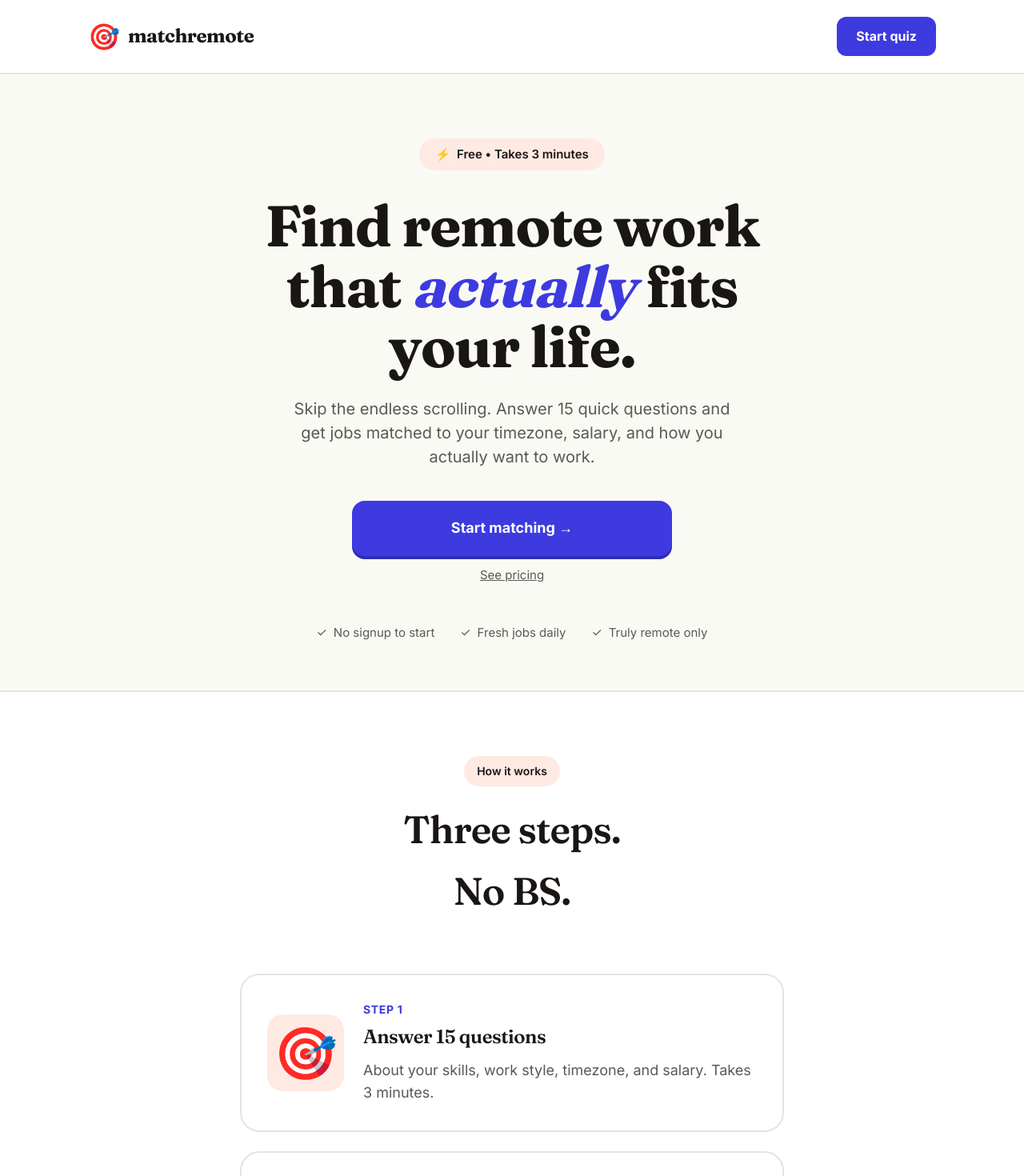
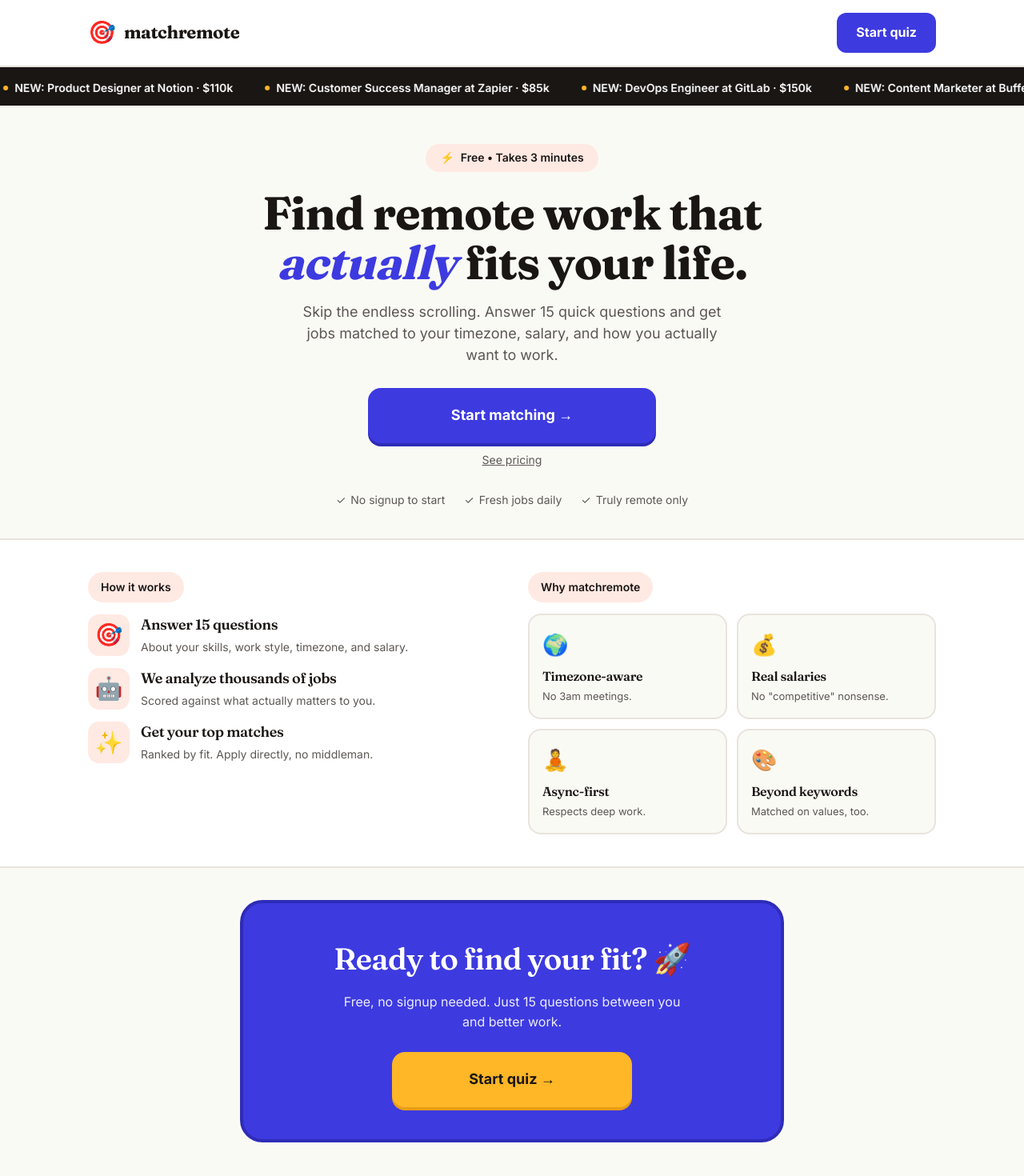
Before and after one commit to johanneskepp/matchremote.io, a Next.js app: page / in a window 1280 px wide. Shown: the top 1470 px of the page at 80% size. Built offline with nearby package versions, Linux system fonts and the light colour scheme.

Commit message:
Compact landing page layout and add scrolling recent jobs ticker

```diff
--- a/app/globals.css
+++ b/app/globals.css
@@ -359,6 +359,54 @@ button {
   }
 }
 
+/* Job ticker - thin scrolling banner of recently added jobs */
+.job-ticker {
+  background: var(--ink);
+  overflow: hidden;
+  padding: 10px 0;
+  white-space: nowrap;
+}
+
+.job-ticker-track {
+  display: inline-flex;
+  align-items: center;
+  gap: 40px;
+  animation: ticker-scroll 32s linear infinite;
+  will-change: transform;
+}
+
+.job-ticker:hover .job-ticker-track {
+  animation-play-state: paused;
+}
+
+.job-ticker-item {
+  display: inline-flex;
+  align-items: center;
+  gap: 8px;
+  color: white;
+  font-size: 14px;
+  font-weight: 600;
+}
+
+.job-ticker-item .dot {
+  width: 6px;
+  height: 6px;
+  border-radius: 50%;
+  background: var(--yellow);
+  flex-shrink: 0;
+}
+
+@keyframes ticker-scroll {
+  from { transform: translateX(0); }
+  to { transform: translateX(-50%); }
+}
+
+@media (prefers-reduced-motion: reduce) {
+  .job-ticker-track {
+    animation: none;
+  }
+}
+
 /* Big number for stats */
 .big-num {
   font-family: 'Fraunces', serif;
--- a/app/page.tsx
+++ b/app/page.tsx
@@ -1,18 +1,29 @@
 import Link from 'next/link'
 
+const RECENT_JOBS = [
+  { title: 'Senior React Developer', company: 'Vercel', pay: '$140k' },
+  { title: 'Product Designer', company: 'Notion', pay: '$110k' },
+  { title: 'Customer Success Manager', company: 'Zapier', pay: '$85k' },
+  { title: 'DevOps Engineer', company: 'GitLab', pay: '$150k' },
+  { title: 'Content Marketer', company: 'Buffer', pay: '$75k' },
+  { title: 'Data Analyst', company: 'Automattic', pay: '$95k' },
+]
+
 export default function Home() {
+  const tickerItems = [...RECENT_JOBS, ...RECENT_JOBS]
+
   return (
     <div style={{ minHeight: '100vh', background: 'var(--bg)' }}>
       {/* Header */}
       <header style={{
-        padding: '20px 0',
+        padding: '16px 0',
         borderBottom: '2px solid var(--border)',
         background: 'white',
       }}>
         <div className="container-wide" style={{ display: 'flex', justifyContent: 'space-between', alignItems: 'center' }}>
           <Link href="/" style={{ textDecoration: 'none', display: 'flex', alignItems: 'center', gap: '10px' }}>
-            <span style={{ fontSize: '32px' }}>🎯</span>
-            <span className="font-display" style={{ fontSize: '24px', fontWeight: 700, color: 'var(--ink)' }}>matchremote</span>
+            <span style={{ fontSize: '28px' }}>🎯</span>
+            <span className="font-display" style={{ fontSize: '22px', fontWeight: 700, color: 'var(--ink)' }}>matchremote</span>
           </Link>
           <Link href="/quiz" style={{
             padding: '12px 24px',
@@ -28,144 +39,139 @@ export default function Home() {
         </div>
       </header>
 
+      {/* Recently added jobs ticker */}
+      <div className="job-ticker" aria-label="Recently added jobs">
+        <div className="job-ticker-track">
+          {tickerItems.map((job, i) => (
+            <span className="job-ticker-item" key={i}>
+              <span className="dot" />
+              NEW: {job.title} at {job.company} · {job.pay}
+            </span>
+          ))}
+        </div>
+      </div>
+
       {/* Hero */}
-      <section style={{ padding: '80px 0 60px' }}>
+      <section style={{ padding: '48px 0 36px' }}>
         <div className="container" style={{ textAlign: 'center' }}>
-          <div style={{ display: 'inline-flex', alignItems: 'center', gap: '8px', padding: '8px 20px', background: 'var(--bg-warm)', borderRadius: '999px', marginBottom: '32px', fontSize: '15px', fontWeight: 600 }}>
+          <div style={{ display: 'inline-flex', alignItems: 'center', gap: '8px', padding: '6px 18px', background: 'var(--bg-warm)', borderRadius: '999px', marginBottom: '20px', fontSize: '14px', fontWeight: 600 }}>
             <span>⚡</span>
             <span>Free • Takes 3 minutes</span>
           </div>
 
           <h1 className="font-display" style={{
-            fontSize: 'clamp(40px, 7vw, 72px)',
+            fontSize: 'clamp(34px, 6vw, 58px)',
             fontWeight: 700,
-            lineHeight: 1.05,
-            marginBottom: '24px',
+            lineHeight: 1.08,
+            marginBottom: '16px',
           }}>
-            Find remote work<br />that <em style={{ color: 'var(--indigo)', fontStyle: 'italic' }}>actually</em> fits<br />your life.
+            Find remote work that <em style={{ color: 'var(--indigo)', fontStyle: 'italic' }}>actually</em> fits your life.
           </h1>
 
           <p style={{
-            fontSize: '20px',
+            fontSize: '18px',
             color: 'var(--ink-soft)',
-            maxWidth: '560px',
-            margin: '0 auto 40px',
+            maxWidth: '540px',
+            margin: '0 auto 28px',
             lineHeight: 1.5,
           }}>
             Skip the endless scrolling. Answer 15 quick questions and get jobs matched to your timezone, salary, and how you actually want to work.
           </p>
 
-          <div style={{ display: 'flex', flexDirection: 'column', gap: '12px', maxWidth: '400px', margin: '0 auto' }}>
+          <div style={{ display: 'flex', flexDirection: 'column', gap: '10px', maxWidth: '360px', margin: '0 auto' }}>
             <Link href="/quiz" className="btn-big">
               Start matching →
             </Link>
-            <Link href="/pricing" style={{ color: 'var(--ink-soft)', fontSize: '15px', textDecoration: 'underline' }}>
+            <Link href="/pricing" style={{ color: 'var(--ink-soft)', fontSize: '14px', textDecoration: 'underline' }}>
               See pricing
             </Link>
           </div>
 
           {/* Trust indicators */}
-          <div style={{ marginTop: '48px', display: 'flex', gap: '32px', justifyContent: 'center', flexWrap: 'wrap' }}>
-            <div style={{ display: 'flex', alignItems: 'center', gap: '8px', fontSize: '15px', color: 'var(--ink-soft)' }}>
+          <div style={{ marginTop: '28px', display: 'flex', gap: '24px', justifyContent: 'center', flexWrap: 'wrap' }}>
+            <div style={{ display: 'flex', alignItems: 'center', gap: '6px', fontSize: '14px', color: 'var(--ink-soft)' }}>
               <span>✓</span> No signup to start
             </div>
-            <div style={{ display: 'flex', alignItems: 'center', gap: '8px', fontSize: '15px', color: 'var(--ink-soft)' }}>
+            <div style={{ display: 'flex', alignItems: 'center', gap: '6px', fontSize: '14px', color: 'var(--ink-soft)' }}>
               <span>✓</span> Fresh jobs daily
             </div>
-            <div style={{ display: 'flex', alignItems: 'center', gap: '8px', fontSize: '15px', color: 'var(--ink-soft)' }}>
+            <div style={{ display: 'flex', alignItems: 'center', gap: '6px', fontSize: '14px', color: 'var(--ink-soft)' }}>
               <span>✓</span> Truly remote only
             </div>
           </div>
         </div>
       </section>
 
-      {/* How it works */}
-      <section style={{ padding: '80px 0', background: 'white', borderTop: '2px solid var(--border)', borderBottom: '2px solid var(--border)' }}>
-        <div className="container">
-          <div style={{ textAlign: 'center', marginBottom: '64px' }}>
-            <div className="chip" style={{ marginBottom: '16px' }}>How it works</div>
-            <h2 className="font-display" style={{ fontSize: 'clamp(32px, 5vw, 48px)' }}>
-              Three steps.<br />No BS.
-            </h2>
-          </div>
-
-          <div style={{ display: 'flex', flexDirection: 'column', gap: '24px' }}>
+      {/* How it works + Why us, side by side to stay compact */}
+      <section style={{ padding: '40px 0', background: 'white', borderTop: '2px solid var(--border)', borderBottom: '2px solid var(--border)' }}>
+        <div className="container-wide" style={{ display: 'grid', gridTemplateColumns: 'repeat(auto-fit, minmax(320px, 1fr))', gap: '40px' }}>
+          <div>
+            <div className="chip" style={{ marginBottom: '14px' }}>How it works</div>
+            <div style={{ display: 'flex', flexDirection: 'column', gap: '14px' }}>
               {[
-              { emoji: '🎯', title: 'Answer 15 questions', text: 'About your skills, work style, timezone, and salary. Takes 3 minutes.' },
-              { emoji: '🤖', title: 'We analyze thousands of jobs', text: 'Our matching engine scores every job against what actually matters to you.' },
-              { emoji: '✨', title: 'Get your top 20 matches', text: 'Only jobs that fit. Ranked by match score. Apply directly, no middleman.' },
+                { emoji: '🎯', title: 'Answer 15 questions', text: 'About your skills, work style, timezone, and salary.' },
+                { emoji: '🤖', title: 'We analyze thousands of jobs', text: 'Scored against what actually matters to you.' },
+                { emoji: '✨', title: 'Get your top matches', text: 'Ranked by fit. Apply directly, no middleman.' },
               ].map((step, i) => (
-              <div key={i} className="card" style={{ display: 'flex', gap: '24px', alignItems: 'center' }}>
+                <div key={i} style={{ display: 'flex', gap: '14px', alignItems: 'center' }}>
                   <div style={{
-                  fontSize: '64px',
+                    fontSize: '28px',
                     flexShrink: 0,
-                  width: '96px',
-                  height: '96px',
+                    width: '52px',
+                    height: '52px',
                     display: 'flex',
                     alignItems: 'center',
                     justifyContent: 'center',
                     background: 'var(--bg-warm)',
-                  borderRadius: '20px',
+                    borderRadius: '14px',
                   }}>{step.emoji}</div>
                   <div>
-                  <div style={{ fontSize: '14px', fontWeight: 700, color: 'var(--indigo)', marginBottom: '4px', letterSpacing: '0.05em' }}>
-                    STEP {i + 1}
-                  </div>
-                  <h3 className="font-display" style={{ fontSize: '24px', marginBottom: '8px' }}>{step.title}</h3>
-                  <p style={{ color: 'var(--ink-soft)', margin: 0 }}>{step.text}</p>
+                    <h3 className="font-display" style={{ fontSize: '18px', marginBottom: '2px' }}>{step.title}</h3>
+                    <p style={{ color: 'var(--ink-soft)', margin: 0, fontSize: '14px' }}>{step.text}</p>
                   </div>
                 </div>
               ))}
             </div>
           </div>
-      </section>
 
-      {/* Why us */}
-      <section style={{ padding: '80px 0' }}>
-        <div className="container">
-          <div style={{ textAlign: 'center', marginBottom: '48px' }}>
-            <div className="chip" style={{ marginBottom: '16px' }}>Why matchremote</div>
-            <h2 className="font-display" style={{ fontSize: 'clamp(32px, 5vw, 48px)' }}>
-              Built for humans,<br />not keyword matchers.
-            </h2>
-          </div>
-
-          <div style={{ display: 'grid', gridTemplateColumns: 'repeat(auto-fit, minmax(280px, 1fr))', gap: '20px' }}>
+          <div>
+            <div className="chip" style={{ marginBottom: '14px' }}>Why matchremote</div>
+            <div style={{ display: 'grid', gridTemplateColumns: 'repeat(2, 1fr)', gap: '12px' }}>
               {[
-              { emoji: '🌍', title: 'Timezone-aware', text: 'We only show jobs that work with your hours. No 3am meetings.' },
-              { emoji: '💰', title: 'Real salaries', text: 'Every job shows real pay ranges. No "competitive salary" nonsense.' },
-              { emoji: '🧘', title: 'Async-first', text: 'Filter for jobs that respect deep work and asynchronous communication.' },
-              { emoji: '🎨', title: 'Beyond keywords', text: 'We match on work style, values, and lifestyle. Not just skills.' },
+                { emoji: '🌍', title: 'Timezone-aware', text: 'No 3am meetings.' },
+                { emoji: '💰', title: 'Real salaries', text: 'No "competitive" nonsense.' },
+                { emoji: '🧘', title: 'Async-first', text: 'Respects deep work.' },
+                { emoji: '🎨', title: 'Beyond keywords', text: 'Matched on values, too.' },
               ].map((feat, i) => (
-              <div key={i} style={{ padding: '32px', background: 'white', border: '2px solid var(--border)', borderRadius: '20px' }}>
-                <div style={{ fontSize: '48px', marginBottom: '16px' }}>{feat.emoji}</div>
-                <h3 className="font-display" style={{ fontSize: '22px', marginBottom: '8px' }}>{feat.title}</h3>
-                <p style={{ color: 'var(--ink-soft)', margin: 0, fontSize: '16px' }}>{feat.text}</p>
+                <div key={i} style={{ padding: '16px', background: 'var(--bg)', border: '2px solid var(--border)', borderRadius: '16px' }}>
+                  <div style={{ fontSize: '26px', marginBottom: '6px' }}>{feat.emoji}</div>
+                  <h3 className="font-display" style={{ fontSize: '16px', marginBottom: '2px' }}>{feat.title}</h3>
+                  <p style={{ color: 'var(--ink-soft)', margin: 0, fontSize: '13px' }}>{feat.text}</p>
                 </div>
               ))}
+            </div>
           </div>
         </div>
       </section>
 
       {/* Final CTA */}
-      <section style={{ padding: '80px 0 120px' }}>
+      <section style={{ padding: '40px 0 56px' }}>
         <div className="container">
           <div style={{
             background: 'var(--indigo)',
-            borderRadius: '32px',
-            padding: '64px 40px',
+            borderRadius: '28px',
+            padding: '40px 32px',
             textAlign: 'center',
             color: 'white',
             border: '4px solid var(--indigo-dark)',
           }}>
-            <div style={{ fontSize: '64px', marginBottom: '24px' }}>🚀</div>
-            <h2 className="font-display" style={{ color: 'white', fontSize: 'clamp(32px, 5vw, 48px)', marginBottom: '16px' }}>
-              Ready to find your fit?
+            <h2 className="font-display" style={{ color: 'white', fontSize: 'clamp(26px, 4vw, 38px)', marginBottom: '10px' }}>
+              Ready to find your fit? 🚀
             </h2>
-            <p style={{ fontSize: '20px', opacity: 0.9, marginBottom: '32px', maxWidth: '480px', margin: '0 auto 32px' }}>
+            <p style={{ fontSize: '16px', opacity: 0.9, marginBottom: '24px', maxWidth: '440px', margin: '0 auto 24px' }}>
               Free, no signup needed. Just 15 questions between you and better work.
             </p>
-            <div style={{ maxWidth: '320px', margin: '0 auto' }}>
+            <div style={{ maxWidth: '300px', margin: '0 auto' }}>
               <Link href="/quiz" className="btn-big btn-yellow">
                 Start quiz →
               </Link>
@@ -175,13 +181,13 @@ export default function Home() {
       </section>
 
       {/* Footer */}
-      <footer style={{ padding: '40px 0', borderTop: '2px solid var(--border)', background: 'white' }}>
-        <div className="container-wide" style={{ display: 'flex', justifyContent: 'space-between', flexWrap: 'wrap', gap: '20px' }}>
+      <footer style={{ padding: '24px 0', borderTop: '2px solid var(--border)', background: 'white' }}>
+        <div className="container-wide" style={{ display: 'flex', justifyContent: 'space-between', flexWrap: 'wrap', gap: '16px' }}>
           <div style={{ display: 'flex', alignItems: 'center', gap: '10px' }}>
-            <span style={{ fontSize: '24px' }}>🎯</span>
+            <span style={{ fontSize: '22px' }}>🎯</span>
             <span className="font-display" style={{ fontWeight: 700 }}>matchremote</span>
           </div>
-          <div style={{ color: 'var(--ink-soft)', fontSize: '14px' }}>
+          <div style={{ color: 'var(--ink-soft)', fontSize: '13px' }}>
             © 2026 matchremote. Made for people who want more.
           </div>
         </div>
```
Lines whose indentation alone changed are shown as unchanged.
